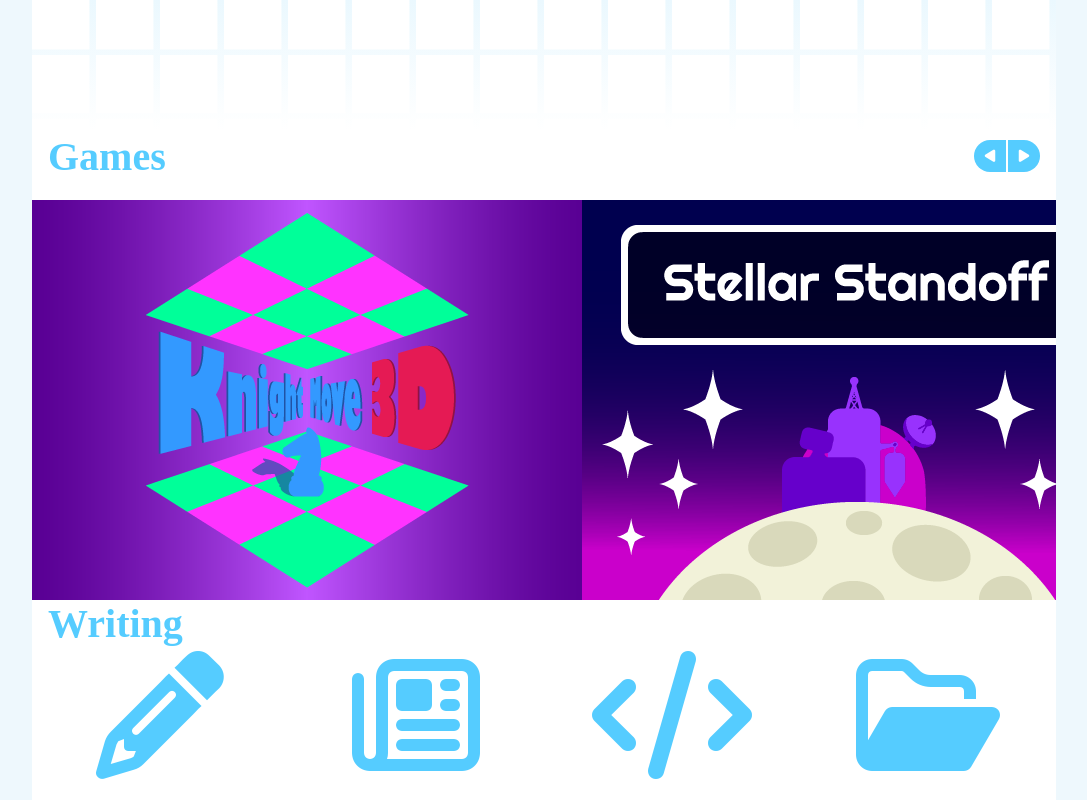
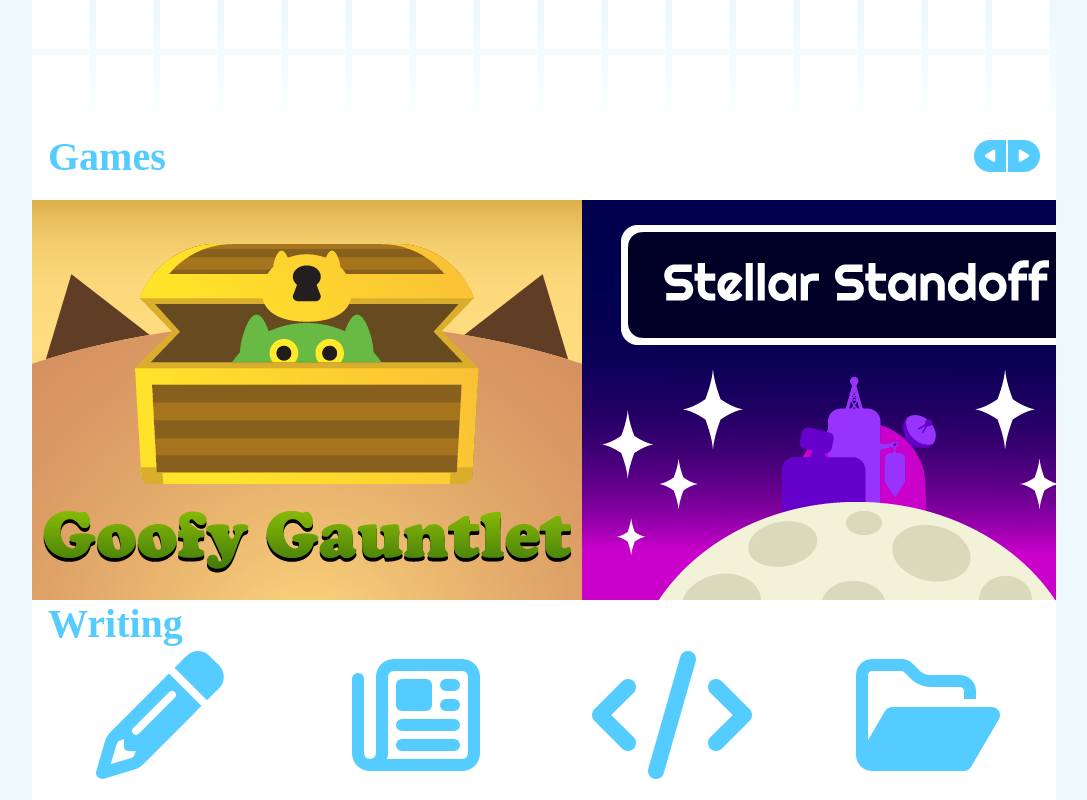
Before and after one commit to SamFinston/SamFinston.github.io, a plain HTML site: page index.html in a window 1280 px wide. Shown: the part 670-1470 px from the top of the page, without its empty margins (96-1183 px from the left). Drawn offline with Linux system fonts and the light colour scheme; a web font is replaced by a local one.

Commit message:
added goofy gauntlet

```diff
--- a/index.html
+++ b/index.html
@@ -121,6 +121,7 @@
                     <img class="box" src="media/box.png"></img>
                     <img class="box" src="media/box.png"></img>
                     <img class="box" src="media/box.png"></img>
+                    <img class="box" src="media/box.png"></img>
                 </div>
             </div>
 
--- a/projects.json
+++ b/projects.json
@@ -1,13 +1,13 @@
 [
     {
-      "name": "Knight Move 3D",
-      "thumbnail": "https://samfinston.github.io/media/knightThumb.png",
-      "date" : ["December", 12, 2018],
-      "tags": ["game", "class", "team", "c++"],
-      "description": "A 3D recreation of Alexey Pajitnov's 1990 puzzle game 'Knight Move.' Players must maneuver their knight piece around a perilous board, pursuing hearts and avoiding the rival rook. <cite>Knight Move 3D</cite> was developed using C++ and OpenGL by a team of three. I was one of two programmers on the project",
-      "video": "7Ao0NrOcGY0",
+      "name": "Goofy Gauntlet",
+      "thumbnail": "https://samfinston.github.io/media/GoofyGauntlet.png",
+      "date" : ["December", 14, 2018],
+      "tags": ["game", "class", "solo", "unity", "c#"],
+      "description": "A twist on the classic dungeon crawler. Players take control of a fire-spitting goblin, clearing their dungeon of adventurers while reclaiming stolen treasure. I developed this game on my own over the course of a semester using Unity.",
+      "video": "3AJdOYJ9wkk",
       "links": {
-          "github": "https://github.com/MAClavell/Knight-Move-3D"
+          "itch.io": "https://coolsummit.itch.io/goofy-gauntlet"
       }
     },
     {
@@ -21,6 +21,17 @@
             "itch.io": "https://joms.itch.io/stellar-standoff"
         }
     },
+    {
+        "name": "Knight Move 3D",
+        "thumbnail": "https://samfinston.github.io/media/knightThumb.png",
+        "date" : ["December", 12, 2018],
+        "tags": ["game", "class", "team", "c++"],
+        "description": "A 3D recreation of Alexey Pajitnov's 1990 puzzle game 'Knight Move.' Players must maneuver their knight piece around a perilous board, pursuing hearts and avoiding the rival rook. <cite>Knight Move 3D</cite> was developed using C++ and OpenGL by a team of three. I was one of two programmers on the project",
+        "video": "7Ao0NrOcGY0",
+        "links": {
+            "github": "https://github.com/MAClavell/Knight-Move-3D"
+        }
+      },
     {
         "name": "VRn't",
         "thumbnail": "https://samfinston.github.io/media/VRntThumb.png",
```
Also changed, not shown: media/GoofyGauntlet.png (added).
